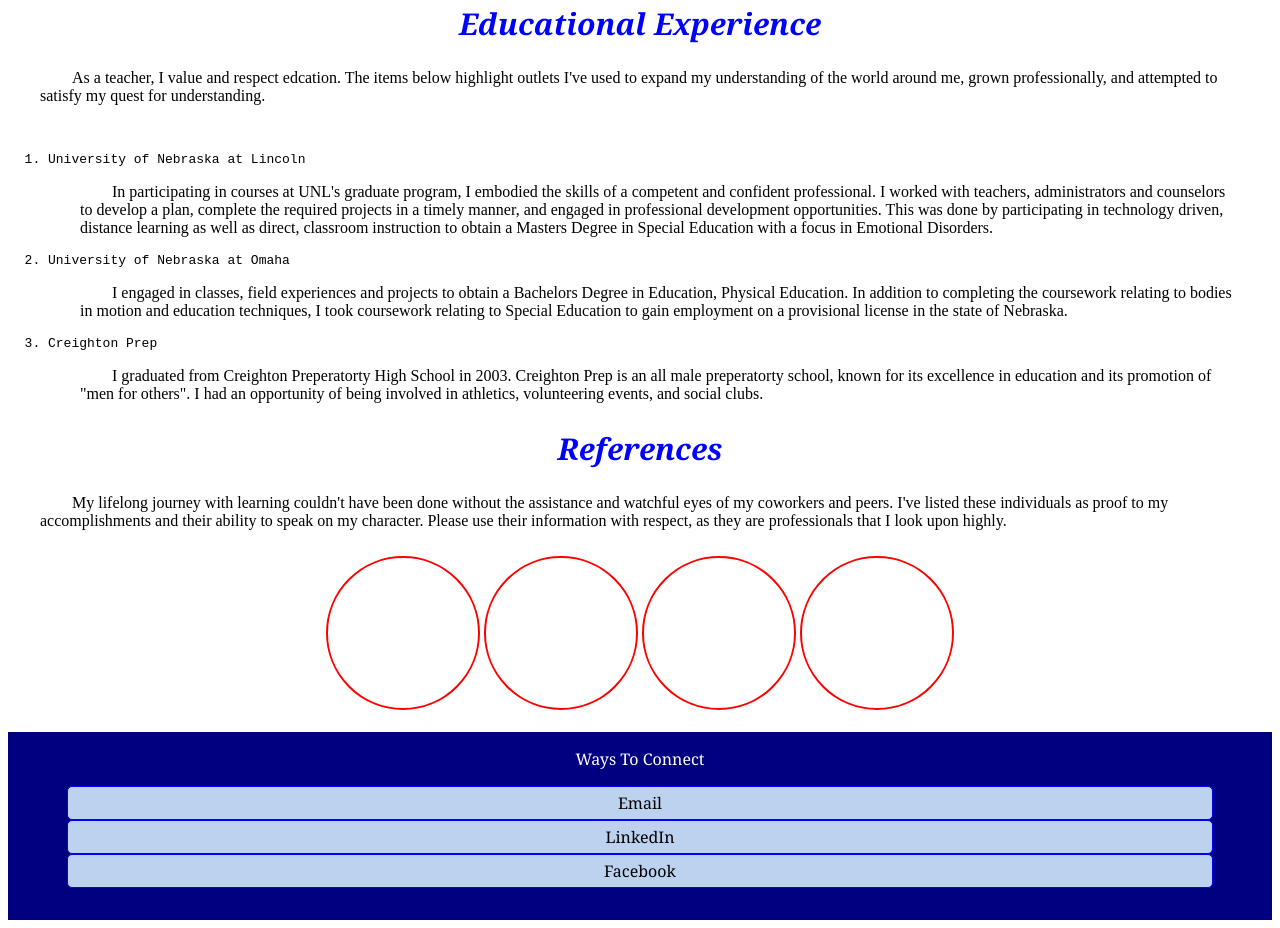
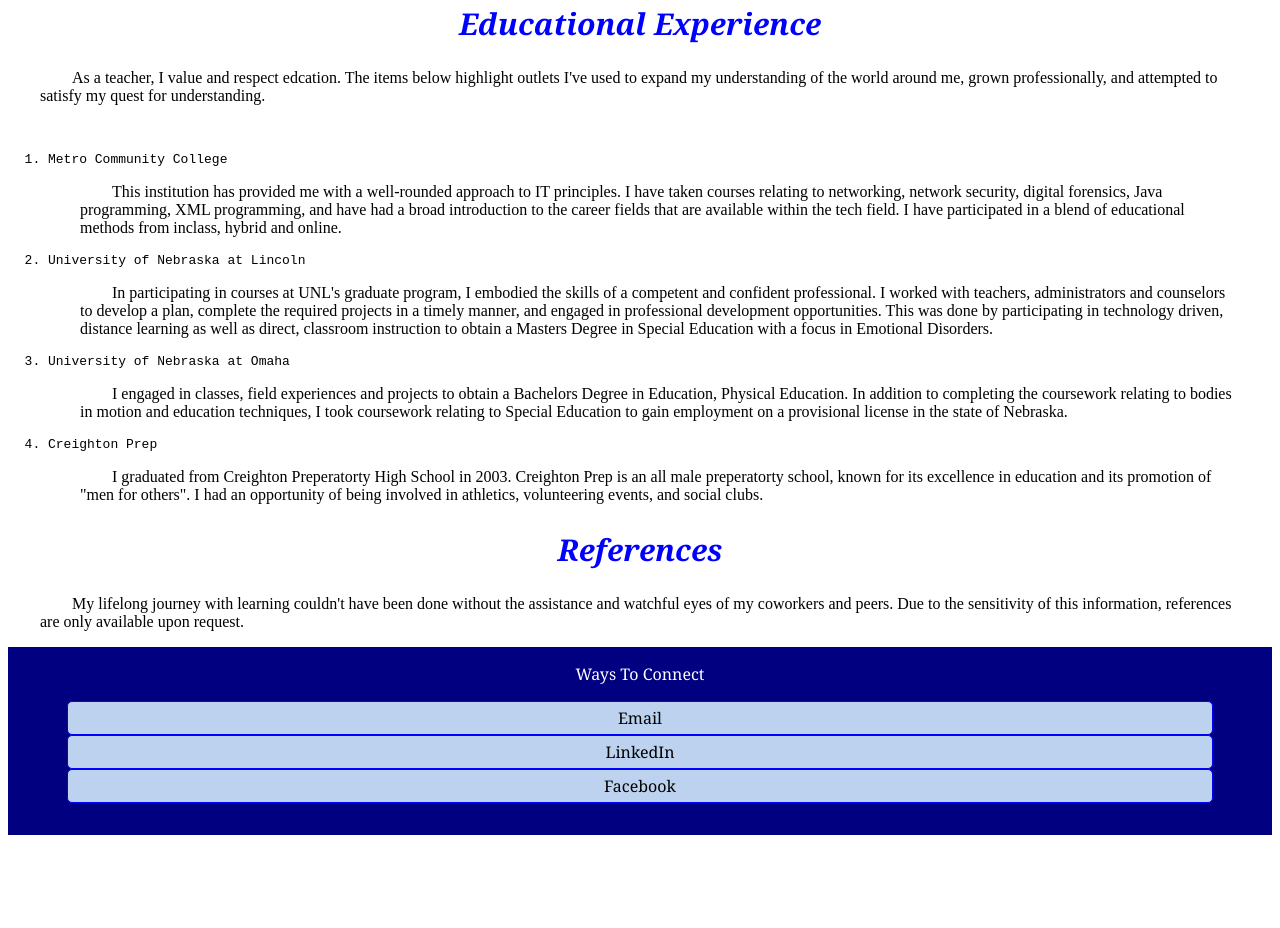
Before and after one commit to MrRyanTBaker/MrRyanTBaker.github.io, a plain HTML site: page resume/education.html in a window 1280 px wide. Shown: the part 255-1183 px from the top of the page. After the commit the page ends 1098 px from the top, so only its background shows below. Drawn offline with Linux system fonts and the light colour scheme.

Commit message:
cleaned code, removed ref, add mcc

```diff
--- a/resume/education.html
+++ b/resume/education.html
@@ -28,14 +28,11 @@
     <p>As a teacher, I value and respect edcation. The items below highlight outlets I've used to expand my understanding
     of the world around me, grown professionally, and attempted to satisfy my quest for understanding.</p></br>
     <ol>
-		<!-- Update at a later time, add MCC as part of this list too
-        <li>Coding</li>
-            <ol>
-                <li><a href="https://mrryantbaker.github.io/drumset/" target="_blank">JS Drums</a></li>
-                <li>Coaching Database</li>
-                <li>Rock, Paper, Scissors Game</li>
-                <li>EdX.org online courses in programming and networking</li>
-            </ol></br> -->
+
+        <li><a href="http://mccneb.edu" target="_blank">Metro Community College</a></li>
+		<p>This institution has provided me with a well-rounded approach to IT principles.  I have taken courses relating to networking,
+		network security, digital forensics, Java programming, XML programming, and have had a broad introduction to the career fields that
+		are available within the tech field.  I have participated in a blend of educational methods from inclass, hybrid and online.</p>
 
         <li><a href="http://www.unl.edu/" target="_blank">University of Nebraska at Lincoln</a></li>
         <p>In participating in courses at UNL's graduate program, I embodied the skills of a competent and confident professional.  I worked with teachers, administrators and counselors to develop a plan, complete the required projects in a timely manner, and engaged in professional
@@ -54,14 +51,7 @@
     <div>
         <h2>References</h2>
         <p>My lifelong journey with learning couldn't have been done without the assistance and watchful eyes
-        of my coworkers and peers.  I've listed these individuals as proof to my accomplishments and their ability
-        to speak on my character.  Please use their information with respect, as they are professionals that I look upon highly.</p>
-        <div class="center">
-            <div id="references" class="tags"></div>
-            <div id="references" class="tags"></div>
-            <div id="references" class="tags"></div>
-            <div id="references" class="tags"></div>
-                    </div></br>
+        of my coworkers and peers. Due to the sensitivity of this information, references are only available upon request.</p>
     </div>
 
 <div id="footer">Ways To Connect
```
